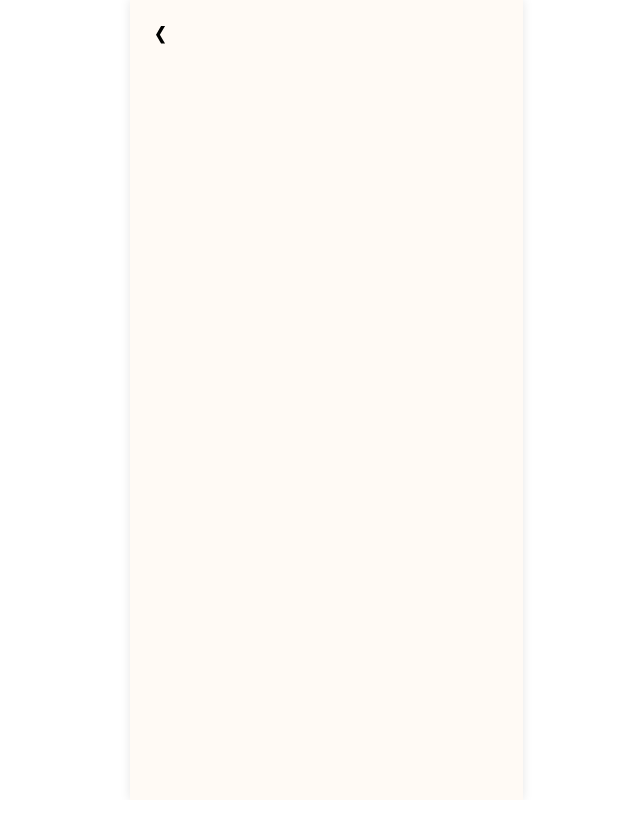
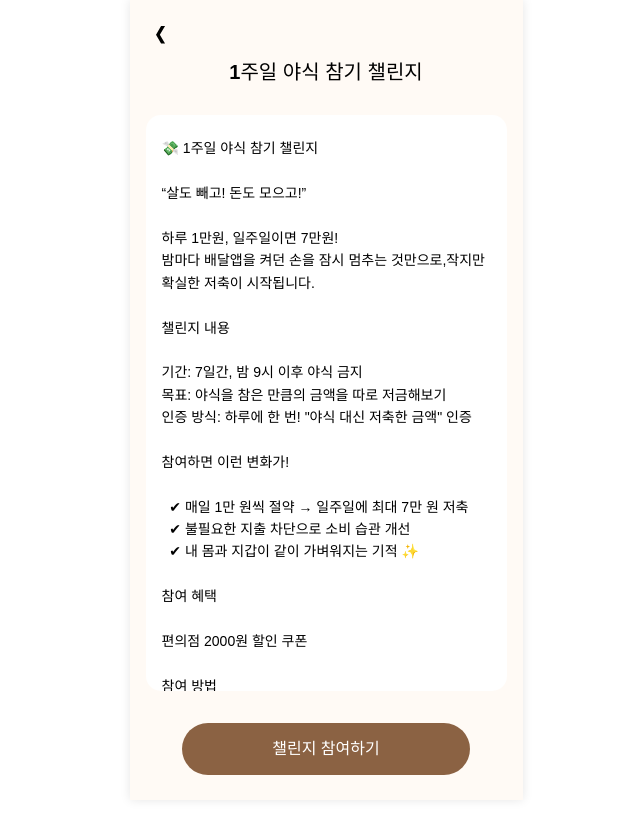
Before and after one commit to 2025-PinTech-Hackathon/Team8-FE, a React (Vite) app: page /home/challenge/1 in a window 1280 px wide. Shown: the top 814 px of the page, without its empty margins (314-954 px from the left). Built offline with nearby package versions, Linux system fonts and the light colour scheme; a web font is replaced by a local one.

Commit message:
feat: 챌린지 상세페이지 UI 구현, 경로 수정

```diff
--- a/src/App.jsx
+++ b/src/App.jsx
@@ -1,29 +1,34 @@
-import { Routes, Route } from 'react-router-dom';
-import GlobalStyle from './styles/GlobalStyle';
-import Header from './assets/CommonComponents/Header/Header';
-import Register from './pages/Register/Register';
-import Home from './pages/Home/Home';
-import Profile from './pages/Profile/Profile';
-import Challenge from './pages/Challenge/Challenge';
-import FinDetail from './pages/FinDetail/FinDetail';
-import ChallengeDetail from './pages/ChallengeDetail/ChallengeDetail';
-import GroupDetail from './pages/GroupDetail/GroupDetail';
+import { Routes, Route } from "react-router-dom";
+import GlobalStyle from "./styles/GlobalStyle";
+import Header from "./assets/CommonComponents/Header/Header";
+import Register from "./pages/Register/Register";
+import Home from "./pages/Home/Home";
+import Profile from "./pages/Profile/Profile";
+import Challenge from "./pages/Challenge/Challenge";
+import FinDetail from "./pages/FinDetail/FinDetail";
+import ChallengeDetail from "./pages/ChallengeDetail/ChallengeDetail";
+import GroupDetail from "./pages/GroupDetail/GroupDetail";
 
 function App() {
   return (
     <>
       <GlobalStyle />
-      <Header>
+      <Header />
       <Routes>
         <Route path="/register" element={<Register />} />
         <Route path="/home" element={<Home />} />
-          <Route path="/home/:finId" element={<FinDetail />} />
-          <Route path="/home/:challengeId" element={<ChallengeDetail />} />
-          <Route path="/home/:challengeId/:groupId" element={<GroupDetail />} />
+        <Route path="/home/fin/:finId" element={<FinDetail />} />
+        <Route
+          path="/home/challenge/:challengeId"
+          element={<ChallengeDetail />}
+        />
+        <Route
+          path="/home/challenge/:challengeId/:groupId"
+          element={<GroupDetail />}
+        />
         <Route path="/profile" element={<Profile />} />
         <Route path="/challenge" element={<Challenge />} />
       </Routes>
-      </Header>
     </>
   );
 }
--- a/src/pages/ChallengeDetail/ChallengeDetail.jsx
+++ b/src/pages/ChallengeDetail/ChallengeDetail.jsx
@@ -1,9 +1,72 @@
-function ChallengeDetail() {
+import { useEffect, useState } from "react";
+import { useParams } from "react-router-dom";
+import {
+  Container,
+  Title,
+  Content,
+  FooterButton,
+} from "./ChallengeDetail.style";
+
+const ChallengeDetail = () => {
+  const { challengeId } = useParams();
+  const [data, setData] = useState(null);
+
+  useEffect(() => {
+    // 백엔드 준비 전까지 화면 확인용 mock 데이터
+    const mock = {
+      title: "1주일 야식 참기 챌린지",
+      content: `
+💸 1주일 야식 참기 챌린지
+
+“살도 빼고! 돈도 모으고!”
+
+하루 1만원, 일주일이면 7만원!
+밤마다 배달앱을 켜던 손을 잠시 멈추는 것만으로,작지만 확실한 저축이 시작됩니다.
+
+챌린지 내용
+
+기간: 7일간, 밤 9시 이후 야식 금지
+목표: 야식을 참은 만큼의 금액을 따로 저금해보기
+인증 방식: 하루에 한 번! "야식 대신 저축한 금액" 인증
+
+참여하면 이런 변화가!
+
+  ✔ 매일 1만 원씩 절약 → 일주일에 최대 7만 원 저축
+  ✔ 불필요한 지출 차단으로 소비 습관 개선
+  ✔ 내 몸과 지갑이 같이 가벼워지는 기적 ✨
+
+참여 혜택
+
+편의점 2000원 할인 쿠폰
+
+참여 방법
+
+아래 챌린지 참여하기 버튼을 눌러보세요!
+`,
+    };
+
+    setData(mock);
+
+    // 실제 API 호출
+    /*
+    fetch(`/feeds/challenge/${challengeId}`)
+      .then(res => res.json())
+      .then(json => setData(json))
+      .catch(err => console.error(err));
+    */
+  }, [challengeId]);
+
+  if (!data) return <Container>Loading…</Container>;
+
+  const { title, content } = data;
+
   return (
-    <div>
-      <h1>ChallengeDetail Page</h1>
-    </div>
+    <Container>
+      <Title>{title}</Title>
+      <Content>{content}</Content>
+      <FooterButton href="#">챌린지 참여하기</FooterButton>
+    </Container>
   );
-}
+};
 
 export default ChallengeDetail;
--- /dev/null
+++ b/src/pages/ChallengeDetail/ChallengeDetail.style.js
@@ -0,0 +1,45 @@
+import styled from "styled-components";
+
+export const Container = styled.div`
+  max-width: 30rem;
+  margin: 0 auto;
+  padding: 1rem; /* 16px */
+  color: black;
+  height: 100vh;
+`;
+
+export const Title = styled.h1`
+  font-size: 1.25rem;
+  font-weight: 700;
+  flex: 1;
+  margin-top: -2rem;
+  text-align: center;
+  margin-bottom: 2rem;
+`;
+
+export const Content = styled.div`
+  white-space: pre-wrap;
+  background-color: #ffffff;
+  border-radius: 15px;
+  padding: 0 1rem;
+  font-size: 0.875rem;
+  line-height: 1.6;
+  margin-bottom: 2rem;
+  max-height: calc(100vh - 14rem); /* 제목/메타/버튼 영역 높이를 뺀 값 */
+  overflow-y: auto;
+`;
+
+export const FooterButton = styled.a`
+  display: block;
+  text-align: center;
+  width: 80%;
+  padding: 0.875rem 0;
+  background-color: #8b6243;
+  color: white;
+  font-size: 1rem;
+  font-weight: 500;
+  border-radius: 999px;
+  text-decoration: none;
+  margin: 0 auto;
+  cursor: pointer;
+`;
```
Lines whose indentation alone changed are shown as unchanged.
